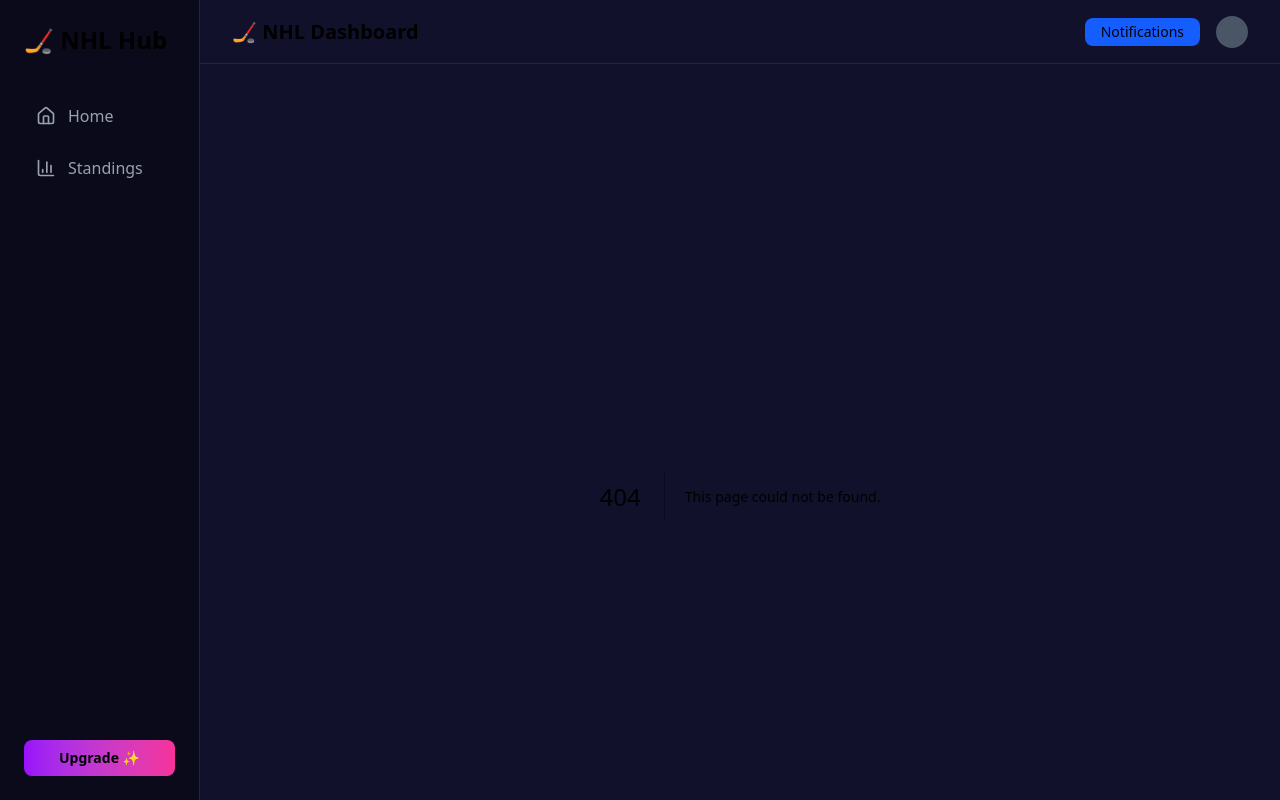
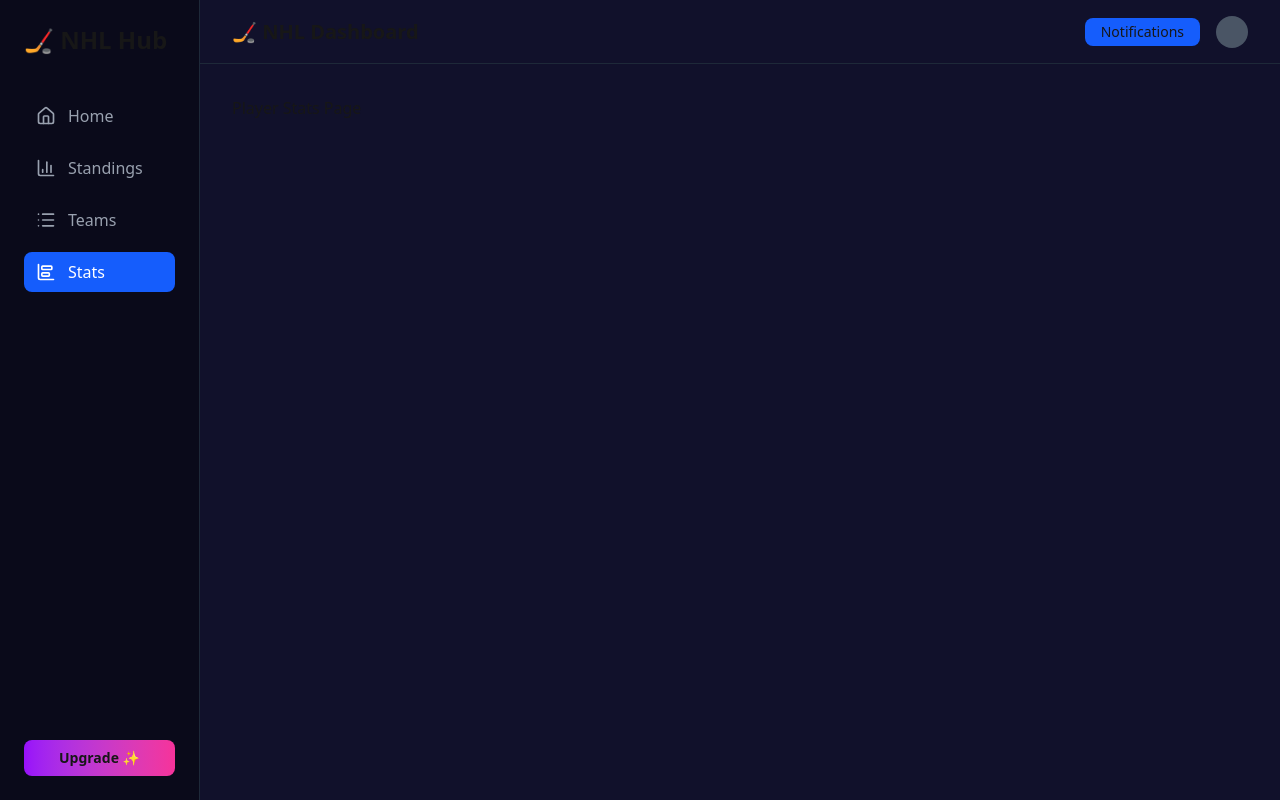
Before and after one commit to bpsingh15/nhl-dashboard, a Next.js app: page /stats in a window 1280 px wide. Before the commit this address had no page. Built offline with nearby package versions, Linux system fonts and the light colour scheme.

Commit message:
added sidebar things

```diff
--- a/src/app/components/Sidebar.tsx
+++ b/src/app/components/Sidebar.tsx
@@ -2,7 +2,7 @@
 
 import Link from "next/link";
 import { usePathname } from "next/navigation";
-import { Home, BarChart3 } from "lucide-react";
+import { Home, BarChart3, List, ChartBarBig } from "lucide-react";
 
 export default function Sidebar() {
   const pathname = usePathname();
@@ -10,6 +10,8 @@
   const links = [
     { name: "Home", href: "/", icon: Home },
     { name: "Standings", href: "/standings", icon: BarChart3 },
+    { name: "Teams", href: "/teams", icon: List },
+    { name: "Stats", href: "/stats", icon: ChartBarBig },
   ];
 
   return (
--- /dev/null
+++ b/src/app/stats/page.tsx
@@ -0,0 +1,5 @@
+import React from "react";
+
+export default function StatsPage() {
+  return <div> Player Stats Page</div>;
+}
--- /dev/null
+++ b/src/app/teams/page.tsx
@@ -0,0 +1,5 @@
+import React from "react";
+
+export default function TeamsPage() {
+  return <div>Teams Page</div>;
+}
```
